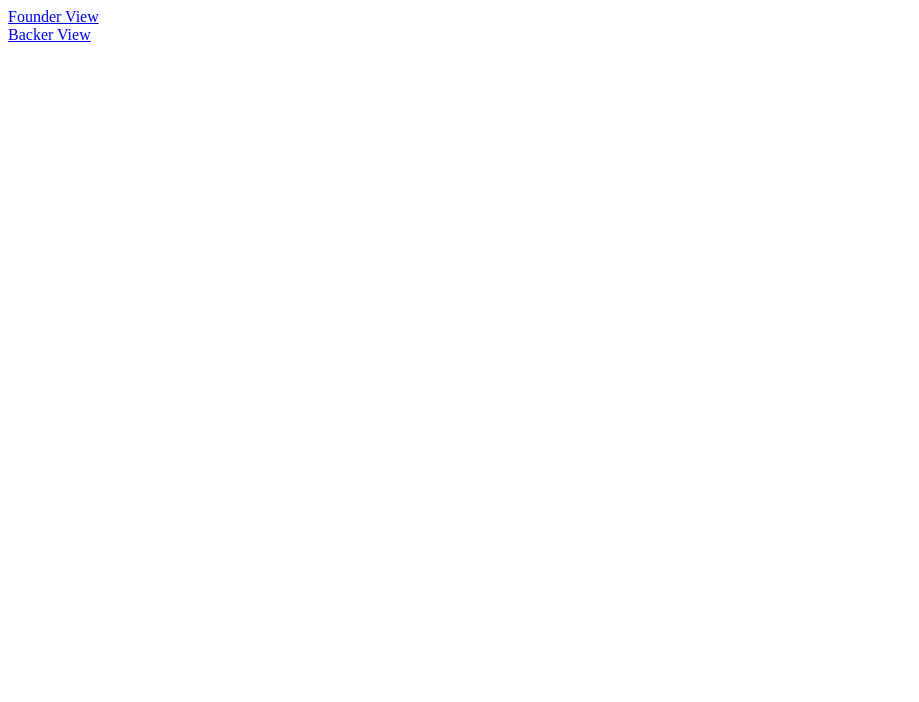
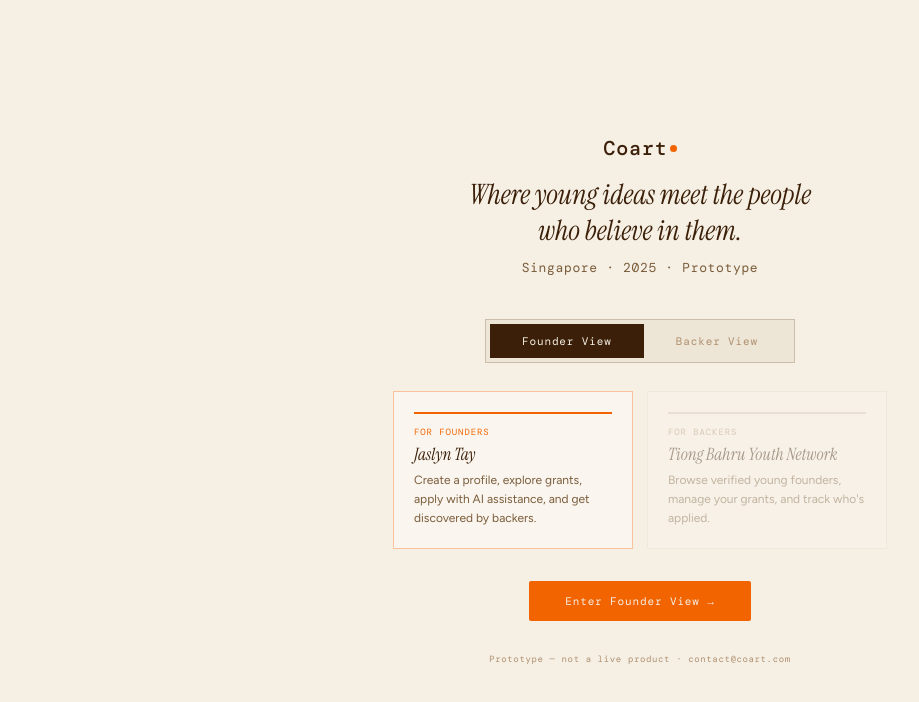
Before and after one commit to jaslyntay/coart, a plain HTML site: page index.html in a window 1280 px wide. Shown: the whole page, without its empty margins (0-919 px from the left). Drawn offline with nearby package versions, Linux system fonts and the light colour scheme.

Commit message:
Update index.html

```diff
--- a/index.html
+++ b/index.html
@@ -1,11 +1,205 @@
 <!DOCTYPE html>
-<html>
+<html lang="en">
 <head>
-  <title>Coart</title>
+<meta charset="UTF-8"/>
+<meta name="viewport" content="width=device-width, initial-scale=1.0"/>
+<title>Coart</title>
+<link href="https://fonts.googleapis.com/css2?family=Instrument+Serif:ital@0;1&family=Figtree:wght@400;500;600;700;800&family=DM+Mono:wght@400;500&display=swap" rel="stylesheet"/>
+<style>
+* { margin:0; padding:0; box-sizing:border-box; }
+:root {
+  --bg: #F5EFE4;
+  --surface: #EDE5D6;
+  --card: #FAF6EF;
+  --border: rgba(90,50,15,0.12);
+  --border-strong: rgba(90,50,15,0.22);
+  --text: #3B1F08;
+  --muted: #7A5C3A;
+  --hint: #B09070;
+  --orange: #F26400;
+  --orange-dim: rgba(242,100,0,0.08);
+  --orange-border: rgba(242,100,0,0.35);
+}
+body {
+  background: var(--bg);
+  font-family: 'Figtree', sans-serif;
+  color: var(--text);
+  min-height: 100vh;
+  display: flex;
+  flex-direction: column;
+  align-items: center;
+  justify-content: center;
+  padding: 40px 24px;
+}
+.logo {
+  font-family: 'DM Mono', monospace;
+  font-size: 20px;
+  font-weight: 500;
+  color: var(--text);
+  letter-spacing: .04em;
+  margin-bottom: 16px;
+}
+.logo-dot {
+  display: inline-block;
+  width: 7px; height: 7px;
+  background: var(--orange);
+  border-radius: 50%;
+  margin-left: 2px;
+  vertical-align: middle;
+  margin-bottom: 3px;
+}
+.tagline {
+  font-family: 'Instrument Serif', serif;
+  font-size: 28px;
+  font-style: italic;
+  color: var(--text);
+  margin-bottom: 8px;
+  text-align: center;
+  line-height: 1.3;
+}
+.sub {
+  font-size: 13px;
+  color: var(--muted);
+  margin-bottom: 40px;
+  text-align: center;
+  line-height: 1.6;
+  font-family: 'DM Mono', monospace;
+  letter-spacing: .05em;
+}
+.toggle-wrap {
+  background: var(--surface);
+  border: 1px solid var(--border-strong);
+  display: flex;
+  padding: 4px;
+  margin-bottom: 28px;
+}
+.toggle-btn {
+  padding: 10px 32px;
+  font-family: 'DM Mono', monospace;
+  font-size: 11px;
+  letter-spacing: .08em;
+  color: var(--hint);
+  background: none;
+  border: none;
+  cursor: pointer;
+  transition: all .2s;
+}
+.toggle-btn.on {
+  background: var(--text);
+  color: var(--bg);
+}
+.toggle-btn:not(.on):hover { color: var(--text); }
+.cards {
+  display: flex;
+  gap: 14px;
+  margin-bottom: 32px;
+}
+.view-card {
+  width: 240px;
+  background: var(--card);
+  border: 1px solid var(--border);
+  padding: 20px;
+  opacity: 0.4;
+  transition: all .2s;
+}
+.view-card.on {
+  opacity: 1;
+  border-color: var(--orange-border);
+}
+.view-card-band {
+  height: 2px;
+  background: var(--border-strong);
+  margin-bottom: 12px;
+  transition: background .2s;
+}
+.view-card.on .view-card-band { background: var(--orange); }
+.view-card-label {
+  font-family: 'DM Mono', monospace;
+  font-size: 9px;
+  letter-spacing: .1em;
+  color: var(--hint);
+  text-transform: uppercase;
+  margin-bottom: 5px;
+}
+.view-card.on .view-card-label { color: var(--orange); }
+.view-card-title {
+  font-family: 'Instrument Serif', serif;
+  font-size: 17px;
+  font-style: italic;
+  color: var(--text);
+  margin-bottom: 6px;
+}
+.view-card-desc {
+  font-size: 12px;
+  color: var(--muted);
+  line-height: 1.6;
+}
+.cta {
+  background: var(--orange);
+  color: var(--bg);
+  border: none;
+  padding: 13px 36px;
+  font-family: 'DM Mono', monospace;
+  font-size: 11px;
+  letter-spacing: .08em;
+  cursor: pointer;
+  border-radius: 2px;
+  transition: opacity .15s;
+  text-decoration: none;
+  display: inline-block;
+}
+.cta:hover { opacity: .85; }
+.footer-note {
+  margin-top: 32px;
+  font-family: 'DM Mono', monospace;
+  font-size: 9px;
+  color: var(--hint);
+  letter-spacing: .07em;
+  text-align: center;
+}
+</style>
 </head>
 <body>
-  <a href="founder.html">Founder View</a>
-  <br/>
-  <a href="backer.html">Backer View</a>
+
+<div class="logo">Coart<span class="logo-dot"></span></div>
+<div class="tagline">Where young ideas meet the people<br/>who believe in them.</div>
+<p class="sub">Singapore · 2025 · Prototype</p>
+
+<div class="toggle-wrap">
+  <button class="toggle-btn on" id="btn-founder" onclick="setView('founder')">Founder View</button>
+  <button class="toggle-btn" id="btn-backer" onclick="setView('backer')">Backer View</button>
+</div>
+
+<div class="cards">
+  <div class="view-card on" id="card-founder">
+    <div class="view-card-band"></div>
+    <div class="view-card-label">For Founders</div>
+    <div class="view-card-title">Jaslyn Tay</div>
+    <p class="view-card-desc">Create a profile, explore grants, apply with AI assistance, and get discovered by backers.</p>
+  </div>
+  <div class="view-card" id="card-backer">
+    <div class="view-card-band"></div>
+    <div class="view-card-label">For Backers</div>
+    <div class="view-card-title">Tiong Bahru Youth Network</div>
+    <p class="view-card-desc">Browse verified young founders, manage your grants, and track who's applied.</p>
+  </div>
+</div>
+
+<a class="cta" id="enter-btn" href="founder.html">Enter Founder View →</a>
+
+<p class="footer-note">Prototype — not a live product · contact@coart.com</p>
+
+<script>
+function setView(view) {
+  const isFounder = view === 'founder';
+  document.getElementById('btn-founder').classList.toggle('on', isFounder);
+  document.getElementById('btn-backer').classList.toggle('on', !isFounder);
+  document.getElementById('card-founder').classList.toggle('on', isFounder);
+  document.getElementById('card-backer').classList.toggle('on', !isFounder);
+  const btn = document.getElementById('enter-btn');
+  btn.href = isFounder ? 'founder.html' : 'backer.html';
+  btn.textContent = isFounder ? 'Enter Founder View →' : 'Enter Backer View →';
+}
+</script>
 </body>
 </html>
```
